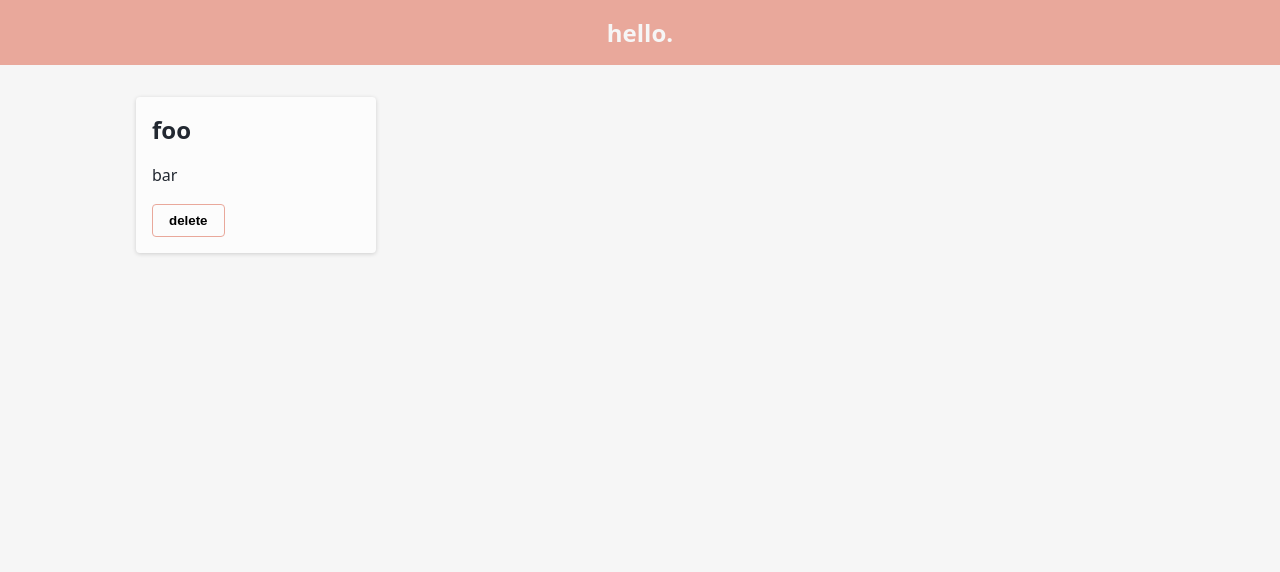
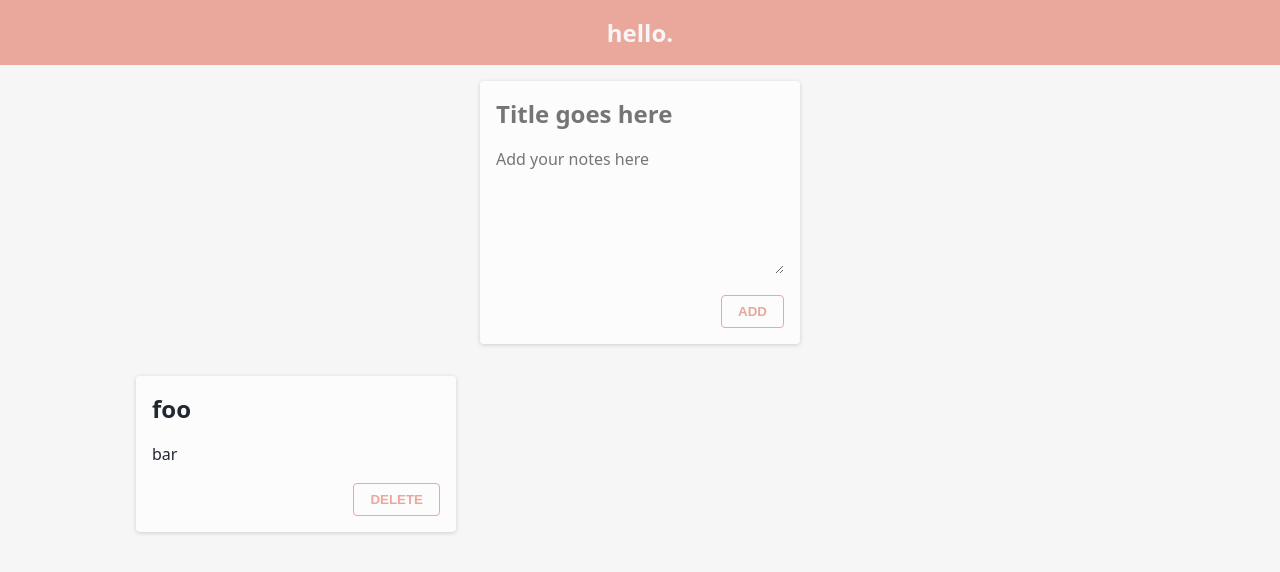
Before and after one commit to AbhinRustagi/React-Workshop-GDSC-UniMelb, a React (Create React App) app: page / in a window 1280 px wide. Shown: the top 572 px of the page. Built offline with nearby package versions, Linux system fonts and the light colour scheme.

Commit message:
feat: add final styles

```diff
--- a/src/App.js
+++ b/src/App.js
@@ -6,11 +6,29 @@ export default function App() {
       <div className="top">
         <div className="top-title">hello.</div>
       </div>
+      <div className="console">
+        <div className="note form">
+          <input
+            type="text"
+            name=""
+            id=""
+            className="note-title form-title"
+            placeholder="Title goes here"
+          />
+          <textarea
+            name=""
+            id=""
+            placeholder="Add your notes here"
+            className="note-body form-body"
+          ></textarea>
+          <button>Add</button>
+        </div>
+      </div>
       <div className="notes-grid">
         <div className="note">
           <div className="note-title">foo</div>
           <div className="note-body">bar</div>
-          <button className="delete-btn">delete</button>
+          <button>Delete</button>
         </div>
       </div>
     </div>
--- a/src/styles.css
+++ b/src/styles.css
@@ -23,15 +23,18 @@ body {
     Oxygen, Ubuntu, Cantarell, "Open Sans", "Helvetica Neue", sans-serif;
 }
 
+.notes-grid,
+.console {
+  max-width: 63rem;
+  margin-left: auto;
+  margin-right: auto;
+}
+
 .notes-grid {
   display: flex;
   gap: 1rem;
-  padding: 1rem;
   width: 100%;
-  min-height: 40vh;
-  max-width: 65rem;
-  margin-left: auto;
-  margin-right: auto;
+  flex-wrap: wrap;
 }
 
 .note {
@@ -39,10 +42,12 @@ body {
   padding: 1rem;
   background-color: var(--note-bg);
   box-shadow: rgba(0, 0, 0, 0.16) 0px 1px 4px;
-  max-width: 15rem;
+  transition: 0.1s cubic-bezier(0.165, 0.84, 0.44, 1);
+}
+
+.notes-grid .note {
+  max-width: 20rem;
   width: 100%;
-  transition: 0.1s cubic-bezier(0.165, 0.84, 0.44, 1);
-  height: max-content;
 }
 
 .note:hover {
@@ -74,7 +79,7 @@ body {
   font-size: 1.5rem;
 }
 
-button.delete-btn {
+button {
   padding: 0.5rem 1rem;
   border-radius: 0.25rem;
   border: 1px solid var(--accent);
@@ -82,9 +87,50 @@ button.delete-btn {
   font-weight: bold;
   background: transparent;
   transition: background 0.15s ease-in-out, color 0.15s ease-in-out;
+  text-transform: uppercase;
+  float: right;
+  color: var(--accent);
 }
 
-button.delete-btn:hover {
+button:hover {
   color: var(--note-bg);
   background: var(--accent);
 }
+
+.console {
+  margin-bottom: 2rem;
+  display: flex;
+  justify-content: center;
+}
+
+.note.form {
+  min-width: 15rem;
+  max-width: 20rem;
+  min-height: 15rem;
+}
+
+.form-title,
+.form-body {
+  border: none;
+  width: 100%;
+  background: transparent;
+  font-family: inherit;
+}
+
+.form-title:focus,
+.form-body:focus {
+  outline: none;
+}
+
+.form-body {
+  min-height: 8rem;
+  resize: vertical;
+}
+
+@media screen and (max-width: 63rem) {
+  .console,
+  .notes-grid {
+    padding-left: 1rem;
+    padding-right: 1rem;
+  }
+}
```
